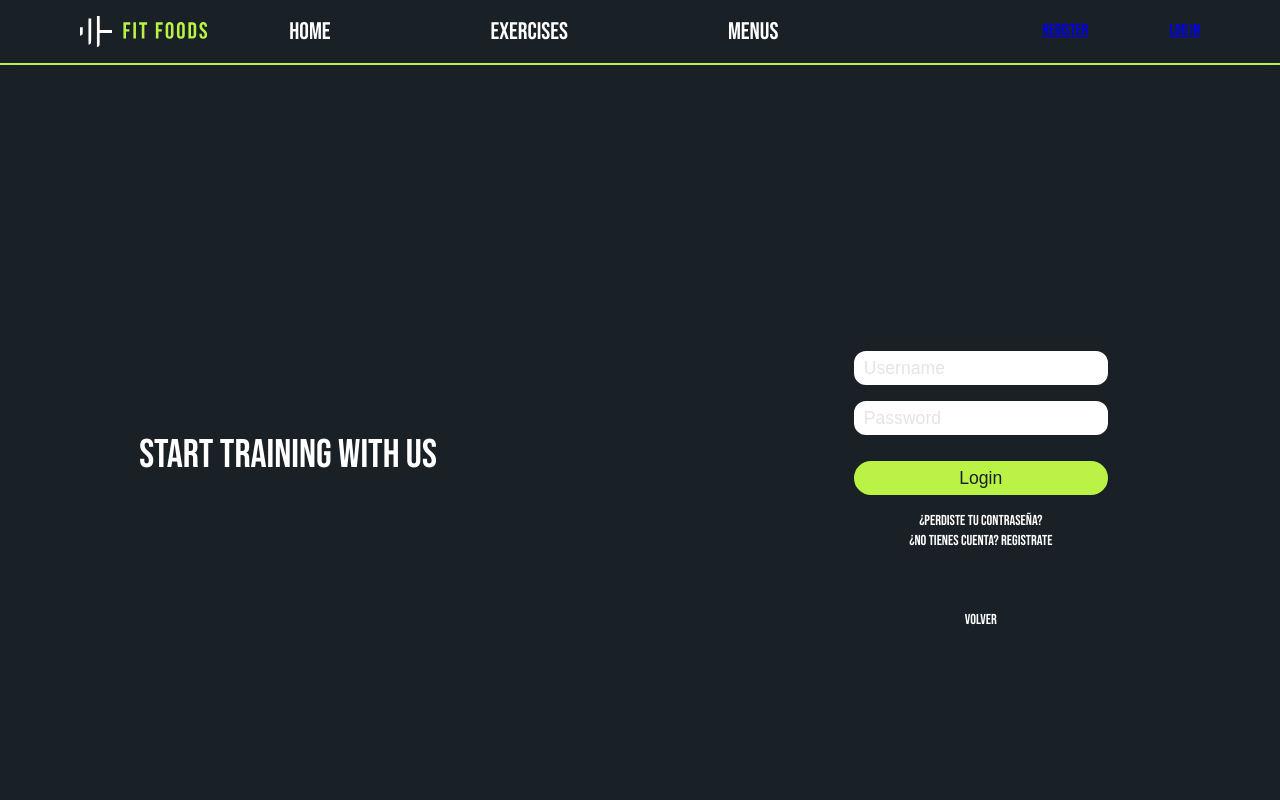
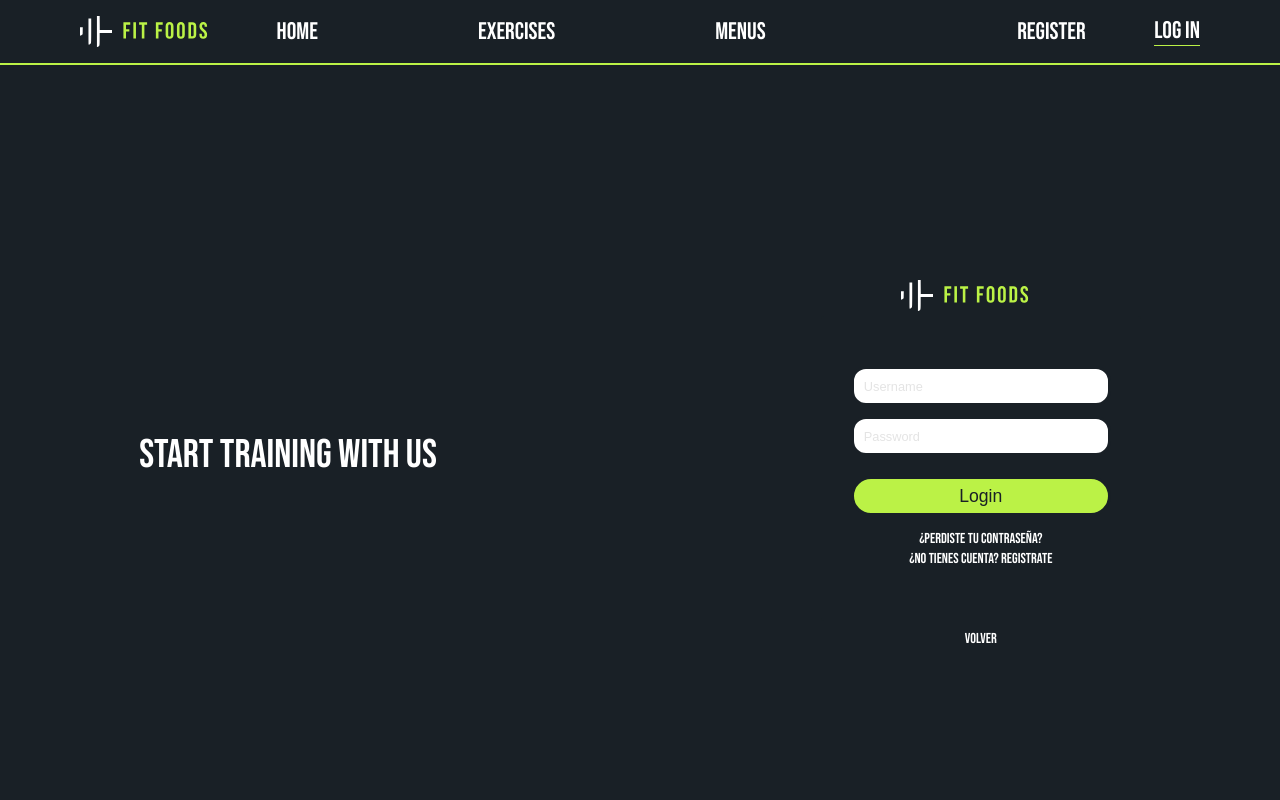
Before and after one commit to adriDiazz/fitfoods, a React (Vite) app in the folder fitFoods/: page /login in a window 1280 px wide. Shown: the top 800 px of the page. Built offline with nearby package versions, Linux system fonts and the light colour scheme.

Commit message:
login and register

```diff
--- a/fitFoods/src/components/UI/Login.jsx
+++ b/fitFoods/src/components/UI/Login.jsx
@@ -7,6 +7,7 @@ const Login = () => {
 			<div id={styles.contenedor}>
 				<div className={styles.titulo}>START TRAINING WITH US</div>
 				<div id={styles.central}>
+					<img src='logo.svg' alt='fitfoods' />
 					<div id={styles.login}>
 						<form id={styles.loginform}>
 							<input
--- a/fitFoods/src/components/UI/Login.module.css
+++ b/fitFoods/src/components/UI/Login.module.css
@@ -15,6 +15,12 @@
 	max-width: 320px;
 	width: 100%;
 	margin-left: 30%;
+}
+
+#central img {
+	width: 8rem;
+	height: fit-content;
+	margin-left: 25%;
 }
 
 .titulo {
@@ -38,7 +44,7 @@
 
 #login input {
 	font-family: 'Overpass', sans-serif;
-	font-size: 110%;
+	font-size: 80%;
 	color: var(--dark-blue);
 
 	display: block;
--- a/fitFoods/src/components/UI/NavBar.jsx
+++ b/fitFoods/src/components/UI/NavBar.jsx
@@ -32,8 +32,22 @@ const NavBar = () => {
 						Menus
 					</NavLink>
 				</ul>
-				<NavLink to='register'>Register</NavLink>
-				<NavLink to='login'>Log in</NavLink>
+				<NavLink
+					to='register'
+					className={({ isActive }) =>
+						isActive ? styles.selected : styles.navLink
+					}
+				>
+					Register
+				</NavLink>
+				<NavLink
+					to='login'
+					className={({ isActive }) =>
+						isActive ? styles.selected : styles.navLink
+					}
+				>
+					Log in
+				</NavLink>
 			</nav>
 			<div className={styles.greenLine}></div>
 		</>
--- a/fitFoods/src/components/UI/Register.jsx
+++ b/fitFoods/src/components/UI/Register.jsx
@@ -5,9 +5,10 @@ const Register = () => {
 	return (
 		<section>
 			<div id={styles.contenedor}>
+				<div className={styles.titulo}>START TRAINING WITH US</div>
 				<div id={styles.central}>
+					<img src='logo.svg' alt='fitfoods' />
 					<div id={styles.login}>
-						<div className={styles.titulo}>Bienvenido</div>
 						<form id={styles.loginform}>
 							<input
 								type='text'
```
